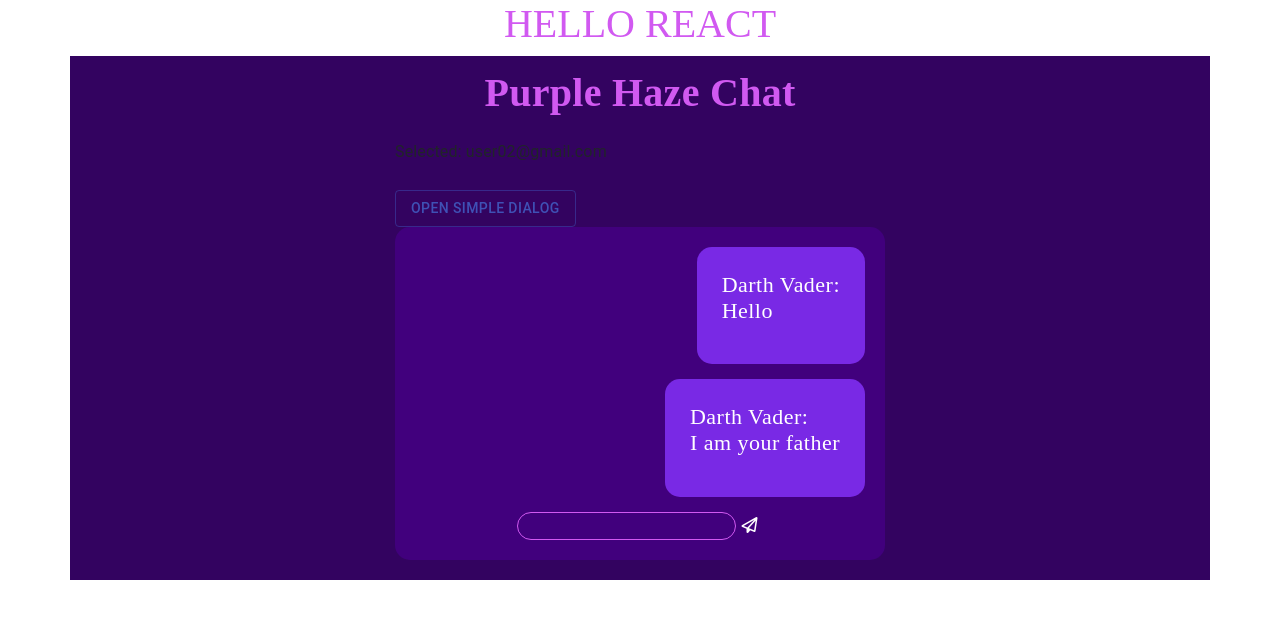
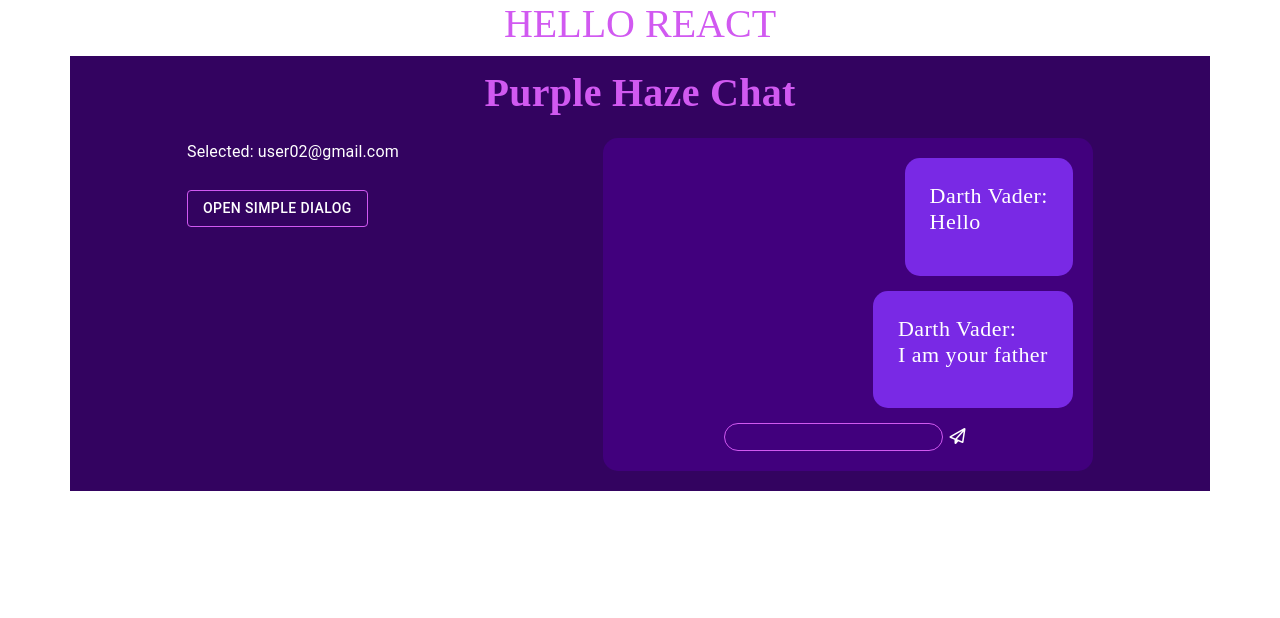
Before and after one commit to evsik/React-project, a React app: page / in a window 1280 px wide. Shown: the top 618 px of the page. Built offline with nearby package versions, Linux system fonts and the light colour scheme; a web font is replaced by a local one.

Commit message:
some changes in comp

```diff
--- a/public/index.html
+++ b/public/index.html
@@ -13,7 +13,7 @@
 <body>
 
 <h1>HELLO REACT</h1>
-<div id="app" class="container d-flex justify-content-center">
+<div id="app" class="container">
 
 </div>
 </body>
--- a/src/components/ChatsDialog/ChatsDialog.jsx
+++ b/src/components/ChatsDialog/ChatsDialog.jsx
@@ -83,9 +83,9 @@ export default function SimpleDialogDemo() {
 
     return (
         <div>
-            <Typography variant="subtitle1">Selected: {selectedValue}</Typography>
+            <Typography style={{color: 'white'}} variant="subtitle1">Selected: {selectedValue}</Typography>
             <br/>
-            <Button variant="outlined" color="primary" onClick={handleClickOpen}>
+            <Button style={{color: 'white', border: "1px solid #d159f1", outline: 'none'}} variant="outlined" color="primary" onClick={handleClickOpen}>
                 Open simple dialog
             </Button>
             <SimpleDialog selectedValue={selectedValue} open={open} onClose={handleClose}/>
--- a/src/components/Head/Head.jsx
+++ b/src/components/Head/Head.jsx
@@ -6,7 +6,7 @@ export default props => {
     // let name = props.name;
     // let {name} = props;
     return (
-        <div className="header d-flex flex-column align-items-center justify-content-center">
+        <div className="header">
             <h2>Purple Haze Chat</h2>
         </div>
     )
--- a/src/components/Head/style.css
+++ b/src/components/Head/style.css
@@ -5,4 +5,5 @@ h2 {
     font-weight: bold;
     line-height: 1.86;
     letter-spacing: 0.28px;
+    text-align: center;
 }
--- a/src/components/MessageField/MessageField.jsx
+++ b/src/components/MessageField/MessageField.jsx
@@ -6,6 +6,8 @@ import Message from '../Message/Message.jsx';
 export default class MessageField extends Component {
     constructor(props) {
         super(props);
+        // создадим ref в поле `textInput` для хранения DOM-элемента
+        this.textInput = React.createRef();
         this.state = {
             text: '',
             messages: [
@@ -40,6 +42,11 @@ export default class MessageField extends Component {
         });
     }
 
+    // Ставим фокус на <input> при монтировании компонента
+    componentDidMount() {
+        this.textInput.current.focus();
+    }
+
     componentDidUpdate() {
         if (this.state.messages[this.state.messages.length - 1].sender !== 'Darth Vader') {
             setTimeout(() =>
@@ -69,7 +76,11 @@ export default class MessageField extends Component {
                 </div>
                 <div className="controls d-flex">
                     <input
+                        // описываем, что мы хотим связать ref <TextInput>
+                        // с `textInput` созданным в конструкторе
+
                         type="text"
+                        ref={ this.textInput }
                         value={this.state.text}
                         onChange={this.handleChange}
                         onKeyUp={this.handleChange}
--- a/src/components/MessageField/css/style.css
+++ b/src/components/MessageField/css/style.css
@@ -1 +1 @@
-.msgField{background-color:#41007d;border-radius:15px;width:100%;overflow-y:scroll;max-height:500px;min-height:200px;padding:20px;margin-bottom:20px}.msgField .chatField{width:450px;display:flex;align-items:center;justify-content:center;flex-direction:column}.msgField .controls input{background-color:transparent;border:1px solid #d159f1;border-radius:15px;outline:none;color:#ffffff;padding-left:15px}.msgField .controls button{background-color:transparent;outline:none;border:none}.msgField .controls button .fa-paper-plane{color:#ffffff}
+.msgField{background-color:#41007d;border-radius:15px;overflow-y:scroll;max-height:500px;min-height:200px;padding:20px;margin-bottom:20px}.msgField .chatField{width:450px;display:flex;align-items:center;justify-content:center;flex-direction:column}.msgField .controls input{background-color:transparent;border:1px solid #d159f1;border-radius:15px;outline:none;color:#ffffff;padding-left:15px}.msgField .controls button{background-color:transparent;outline:none;border:none}.msgField .controls button .fa-paper-plane{color:#ffffff}
--- a/src/components/MessageField/scss/style.scss
+++ b/src/components/MessageField/scss/style.scss
@@ -1,9 +1,6 @@
 .msgField {
   background-color: #41007d;
-  //padding: 50px;
   border-radius: 15px;
-  //height: 50%;
-  width: 100%;
   overflow-y: scroll;
   max-height: 500px;
   min-height: 200px;
--- a/src/index.jsx
+++ b/src/index.jsx
@@ -15,10 +15,12 @@ const container = document.getElementById('app')
 
 ReactDom.render(
     <StylesProvider>
-        <div>
+        <div className="main">
             <Head/>
-            <ChatList/>
-            <MessageField/>
+            <div className="d-flex justify-content-around">
+                <ChatList/>
+                <MessageField/>
+            </div>
         </div>
     </StylesProvider>,
 
--- a/src/layout/css/styles.css
+++ b/src/layout/css/styles.css
@@ -12,3 +12,7 @@ h1 {
 .container {
     background-color: #330360;
 }
+
+.main {
+
+}
```
